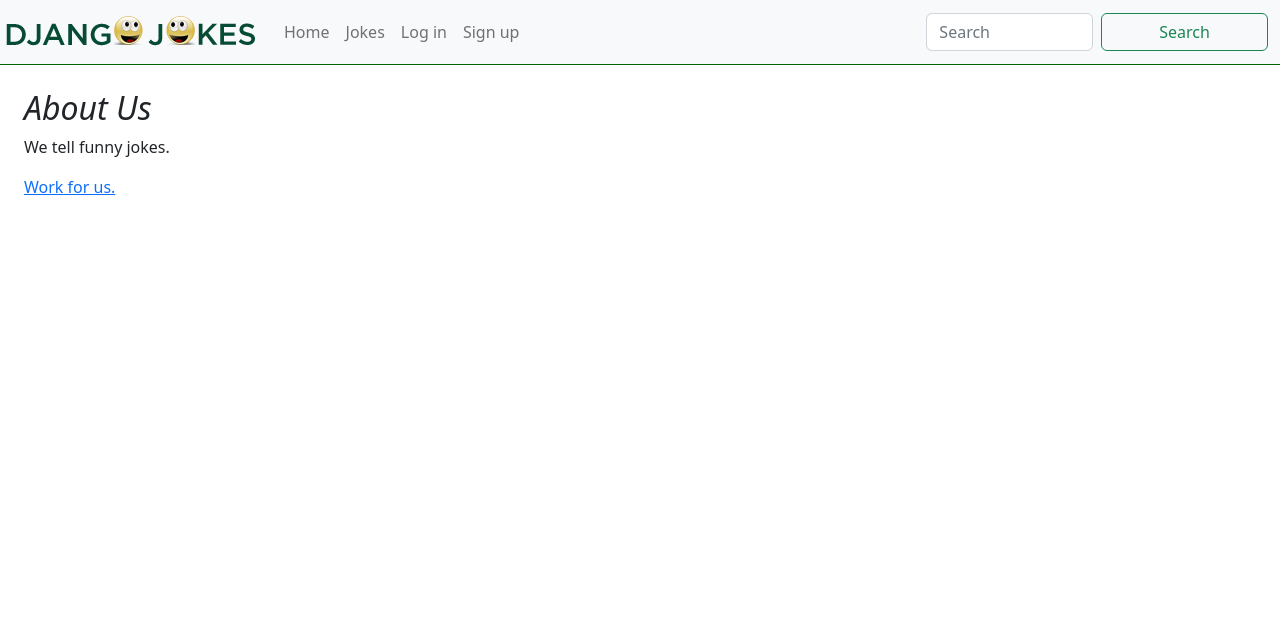
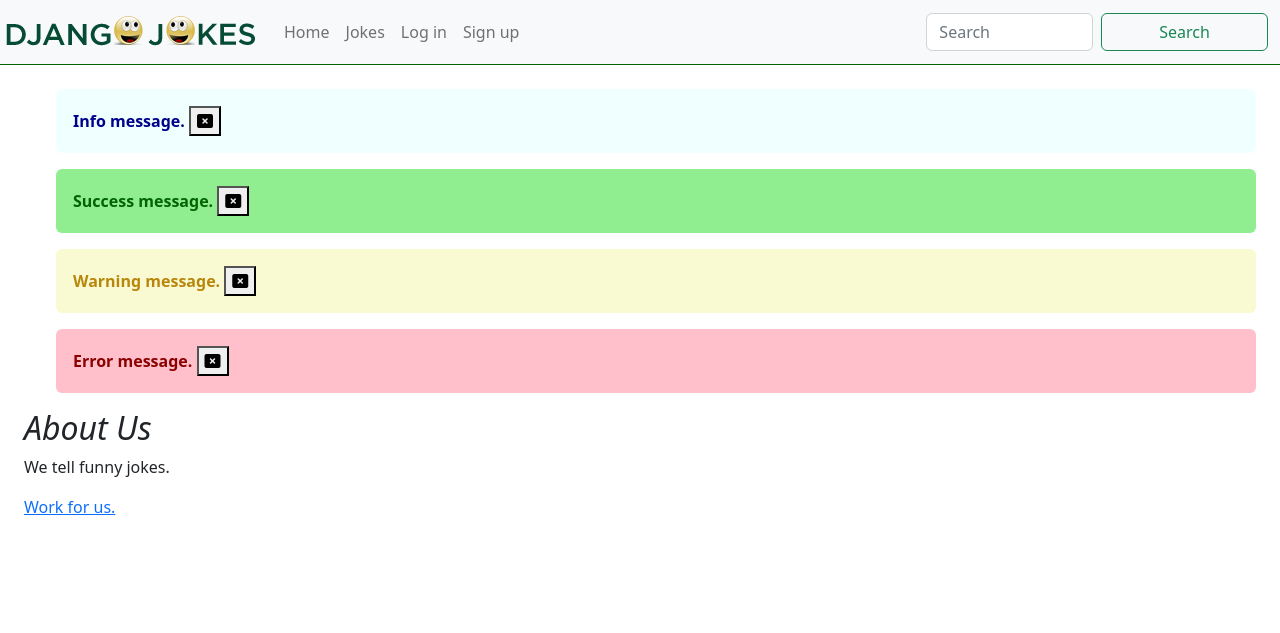
Before and after one commit to ronnienorwood/djangojokes.com, a Django app: page /about-us/ in a window 1280 px wide. Shown: the top 633 px of the page. Run offline with Django 4.2, Linux system fonts and the light colour scheme.

Commit message:
added messages

```diff
--- a/djangojokes/settings.py
+++ b/djangojokes/settings.py
@@ -62,8 +62,6 @@ SITE_ID = 1
 CRISPY_ALLOWED_TEMPLATE_PACKS = 'bootstrap5'
 
 CRISPY_TEMPLATE_PACK = 'bootstrap5'
-
-MESSAGE_LEVEL = 10  # DEBUG
 
 MIDDLEWARE = [
     'django.middleware.security.SecurityMiddleware',
--- a/pages/views.py
+++ b/pages/views.py
@@ -1,3 +1,4 @@
+from django.contrib import messages
 from django.views.generic import TemplateView
 
 # Create your views here.
@@ -9,3 +10,11 @@ class HomePageView(TemplateView):
 
 class AboutUsView(TemplateView):
     template_name = 'pages/about_us.html'
+
+    def get(self, request, *args, **kwargs):
+        messages.debug(request, 'Debug message.')
+        messages.info(request, 'Info message.')
+        messages.success(request, 'Success message.')
+        messages.warning(request, 'Warning message.')
+        messages.error(request, 'Error message.')
+        return super().get(request, args, kwargs)
--- a/static/css/main.css
+++ b/static/css/main.css
@@ -24,3 +24,33 @@ label {
   font-weight: normal;
   margin: 0 1rem;
 }
+
+/* MESSAGE STYLES */
+.message {
+  background-color: palegoldenrod;
+  color: black;
+}
+
+.messagedebug {
+  background-color: slategray;
+  color: white;
+}
+.messageinfo {
+  background-color: azure;
+  color: darkblue;
+}
+
+.messagesuccess {
+  background-color: lightgreen;
+  color: darkgreen;
+}
+
+.messagewarning {
+  background-color: lightgoldenrodyellow;
+  color: darkgoldenrod;
+}
+
+.messageerror {
+  background-color: pink;
+  color: darkred;
+}
--- a/templates/_base.html
+++ b/templates/_base.html
@@ -73,6 +73,19 @@
   </nav>
 </header>
 <main class="m-4 pb-5">
+  {% if messages %}
+    <ul>
+      {% for message in messages %}
+      <div class="alert message{{ message.tags }} alert-dismissible" role="alert">
+          <strong>{{message}}</strong>
+          <button type="button" class="close" data-dismiss="alert"
+            aria-label="Close">
+            <i class="fas fa-window-close"></i>
+          </button>
+        </div>
+      {% endfor %}
+    </ul>
+  {% endif %}
   {% block main %}<h2>Welcome!</h2>{% endblock %}
 </main>
 <footer class="fixed-bottom bg-light row">
--- a/users/views.py
+++ b/users/views.py
@@ -1,5 +1,6 @@
 from django.contrib.auth import get_user_model
 from django.contrib.auth.mixins import LoginRequiredMixin
+from django.contrib.messages.views import SuccessMessageMixin
 from django.urls import reverse_lazy
 from django.views.generic import UpdateView
 
@@ -12,9 +13,10 @@ class CustomPasswordChangeView(LoginRequiredMixin, PasswordChangeView):
     success_url = reverse_lazy('my-account')
 
 
-class MyAccountPageView(LoginRequiredMixin, UpdateView):
+class MyAccountPageView(SuccessMessageMixin, LoginRequiredMixin, UpdateView):
     model = get_user_model()
     form_class = CustomUserChangeForm
+    success_message = 'Update Successful'
     template_name = 'account/my_account.html'
 
     def get_object(self):
```
Also changed, not shown: jokes/views.py (+14 -4 lines), 1 other file.
